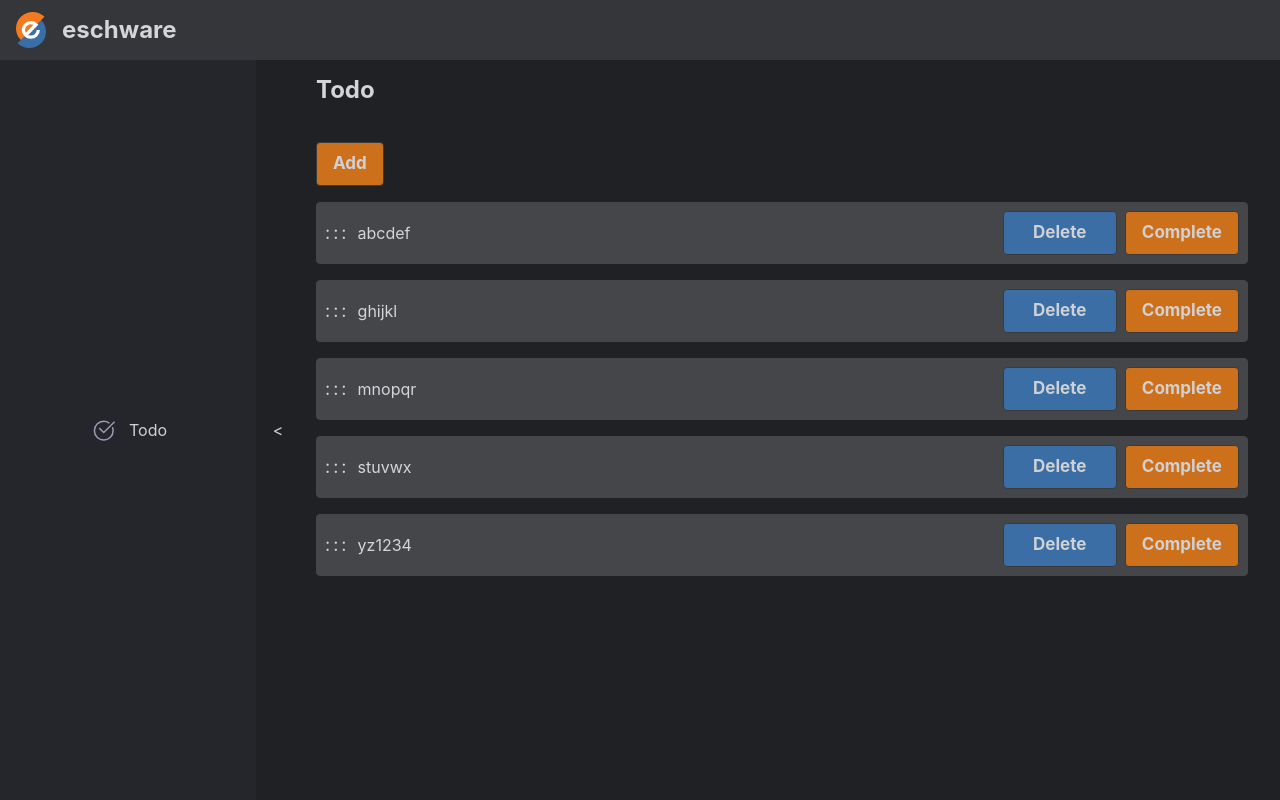
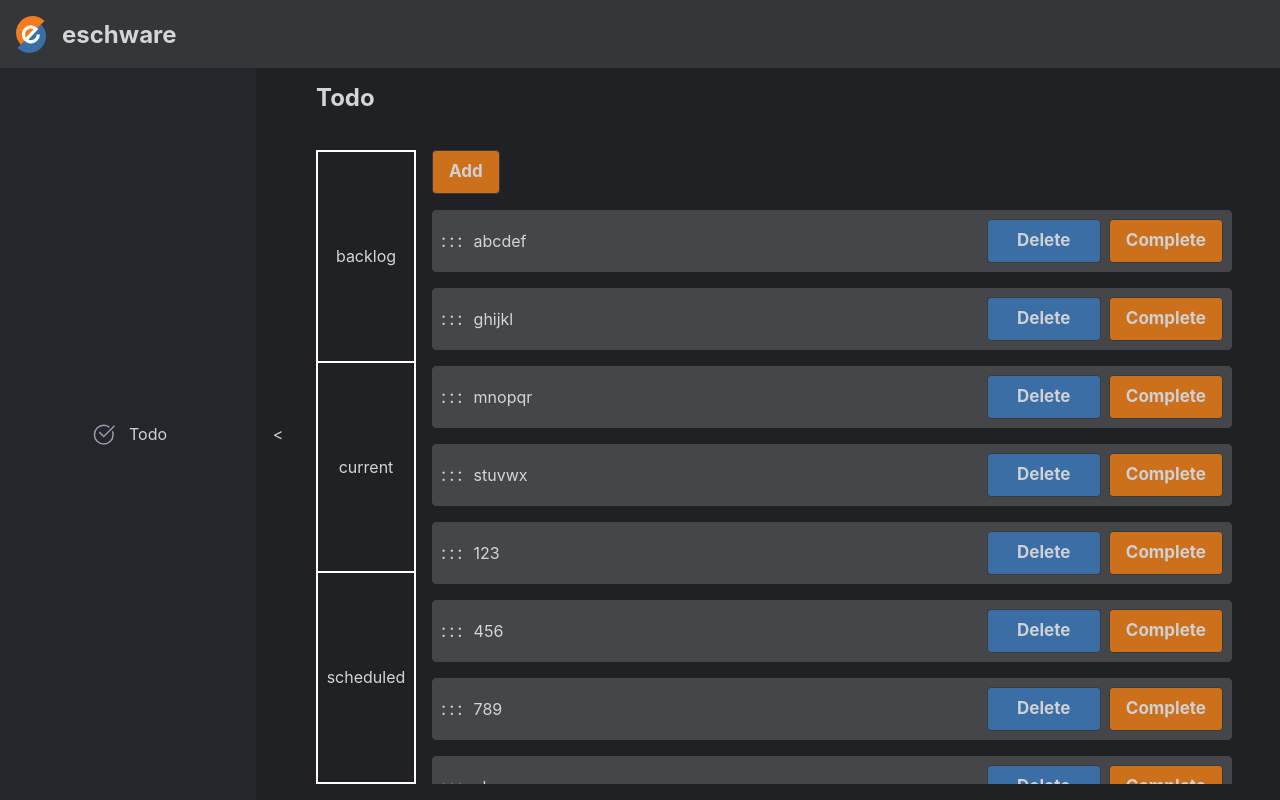
Before and after one commit to Erik-Schlegel/dashboard.erikschlegel.io, a React (Create React App) app: page / in a window 1280 px wide. Built offline with nearby package versions, Linux system fonts and the light colour scheme; a web font is replaced by a local one.

Commit message:
todo buckets

```diff
--- a/src/components/atoms/inputselect/inputselect.tsx
+++ b/src/components/atoms/inputselect/inputselect.tsx
@@ -13,7 +13,7 @@ type InputSelectProps = {
 };
 
 /* prettier-ignore */
-const InputSelect = ({ name, label, options, defaultIndex, onChange, className }: InputSelectProps) =>
+const InputSelect = ({ name, label, options, defaultIndex=0, onChange, className }: InputSelectProps) =>
 {
    return (
       <div className={classNames(styles.inputSelect, className)}>
@@ -22,11 +22,11 @@ const InputSelect = ({ name, label, options, defaultIndex, onChange, className }
                {label}
             </label>
          )}
-         <select name={name} onChange={onChange} className={styles.inputSelect__ui}>
+         <select name={name} onChange={onChange} defaultValue={options[defaultIndex]} className={styles.inputSelect__ui}>
             {
                options.map((option, i) =>
                (
-                  <option key={i} value={option} selected={i === defaultIndex}>
+                  <option key={i} value={option}>
                      {option}
                   </option>
                ))
--- a/src/components/organisms/todoitem/todoitem.module.css
+++ b/src/components/organisms/todoitem/todoitem.module.css
@@ -5,6 +5,10 @@
    grid-template-rows: 1fr;
    gap: var(--M_Gap);
    padding: var(--M_Gap1\2);
+}
+
+.todoItem:last-of-type {
+   margin-bottom:0;
 }
 
 .todoItemForm__1st {
--- a/src/components/organisms/todoitem/todoitem.tsx
+++ b/src/components/organisms/todoitem/todoitem.tsx
@@ -13,15 +13,16 @@ type TodoItemProps = {
    title: string;
    onToggleOpen?: () => void;
    isOpen?: boolean;
+   className?: string;
 };
 
 /* prettier-ignore */
-const TodoItem = ({ title, onToggleOpen, isOpen = false }: TodoItemProps) =>
+const TodoItem = ({ title, onToggleOpen, isOpen = false, className }: TodoItemProps) =>
 {
 
    return (
 
-      <section className={styles.todoItem}>
+      <section className={classNames(styles.todoItem, className)}>
 
          <div className={styles.todoItem__titleArea}>
             <div>
@@ -42,15 +43,10 @@ const TodoItem = ({ title, onToggleOpen, isOpen = false }: TodoItemProps) =>
          >
             <div className={styles.todoItem__bodyArea__expandable}>
 
-               {
-                  isOpen && (
                <div className={styles.todoItemForm}>
-
                   <div className={styles.todoItemForm__1st}>
                      <InputText label="Title" name="title" placeholder="title" className={styles.todoItemForm__1st__doubleWide}  />
-
-                           <InputSelect label="Priority" name="priority" options={['low', 'medium', 'high']} defaultIndex={1} />
-                           <InputSelect label="Bucket" name="bucket" options={['backlog', 'current', 'scheduled']} defaultIndex={0} />
+                     <InputSelect label="Priority" name="priority" options={['low', 'medium', 'high']} defaultIndex={1} className={styles.todoItemForm__1st__doubleWide}  />
 
                      <InputDate label="Start On" name="startDate" />
                      <InputDate label="Complete By" name="completeBy" />
@@ -58,11 +54,7 @@ const TodoItem = ({ title, onToggleOpen, isOpen = false }: TodoItemProps) =>
                   <div className={styles.todoItemForm__2nd}>
                      <InputTextArea label="Description" name="description" />
                   </div>
-
                </div>
-                  )
-               }
-
 
             </div>
 
--- a/src/components/pages/todopage/todopage.module.css
+++ b/src/components/pages/todopage/todopage.module.css
@@ -1,7 +1,35 @@
 
 .todoPage {
+   flex-grow: 1;
+   display: flex;
+   flex-direction: row;
+   border-radius: var(--M_BorderRadius);
+}
+
+
+
+.todoPage__buckets {
+   width: 100px;
+   border: 1px solid white;
+   display: grid;
+   grid-template-rows: repeat(3, 1fr);
+
+   div {
+      border: 1px solid white;
+      display: flex;
+      justify-content: center;
+      align-items: center;
+   }
+}
+
+.todoPage__collection {
+   padding: 0 var(--M_Gap);
    flex-grow: 1;
    display: flex;
    flex-direction: column;
    border-radius: var(--M_BorderRadius);
 }
+
+.som {
+   border: 1px solid white;
+}
--- a/src/components/pages/todopage/todopage.tsx
+++ b/src/components/pages/todopage/todopage.tsx
@@ -22,6 +22,18 @@ const items = [
       title: "stuvwx",
    },
    {
+      title: "123",
+   },
+   {
+      title: "456",
+   },
+   {
+      title: "789",
+   },
+   {
+      title: "abc",
+   },
+   {
       title: "yz1234",
    },
 ];
@@ -39,10 +51,16 @@ const TodoPage = () =>
       <ContentTemplate title="Todo">
          <div className={styles.todoPage}>
 
+            <div className={styles.todoPage__buckets}>
+               <div>backlog</div>
+               <div>current</div>
+               <div>scheduled</div>
+            </div>
+
+            <div className={styles.todoPage__collection}>
                <div style={{marginBottom: 'var(--M_Gap)'}}>
                   <Button text="Add" />
                </div>
-
                <ScrollableArea>
                   {
                      items.map((item, i) => (
@@ -50,6 +68,7 @@ const TodoPage = () =>
                      ))
                   }
                </ScrollableArea>
+            </div>
 
          </div>
       </ContentTemplate>
--- a/src/components/templates/contenttemplate/contenttemplate.module.css
+++ b/src/components/templates/contenttemplate/contenttemplate.module.css
@@ -1,10 +1,12 @@
 
 .contentTemplate__title {
    height: 50px;
+   min-height: 50px;
 }
 
 .contentTemplate__wrapper {
    margin-top: var(--M_Gap);
    overflow: hidden;
    display:flex;
+   flex-grow: 1;
 }
--- a/src/components/templates/maintemplate/maintemplate.module.css
+++ b/src/components/templates/maintemplate/maintemplate.module.css
@@ -9,7 +9,8 @@
 
 .header
 {
-   height: 60px;
+   height: 68px;
+   padding: var(--M_Gap);
 }
 
 .content
```
Lines whose indentation alone changed are shown as unchanged.
